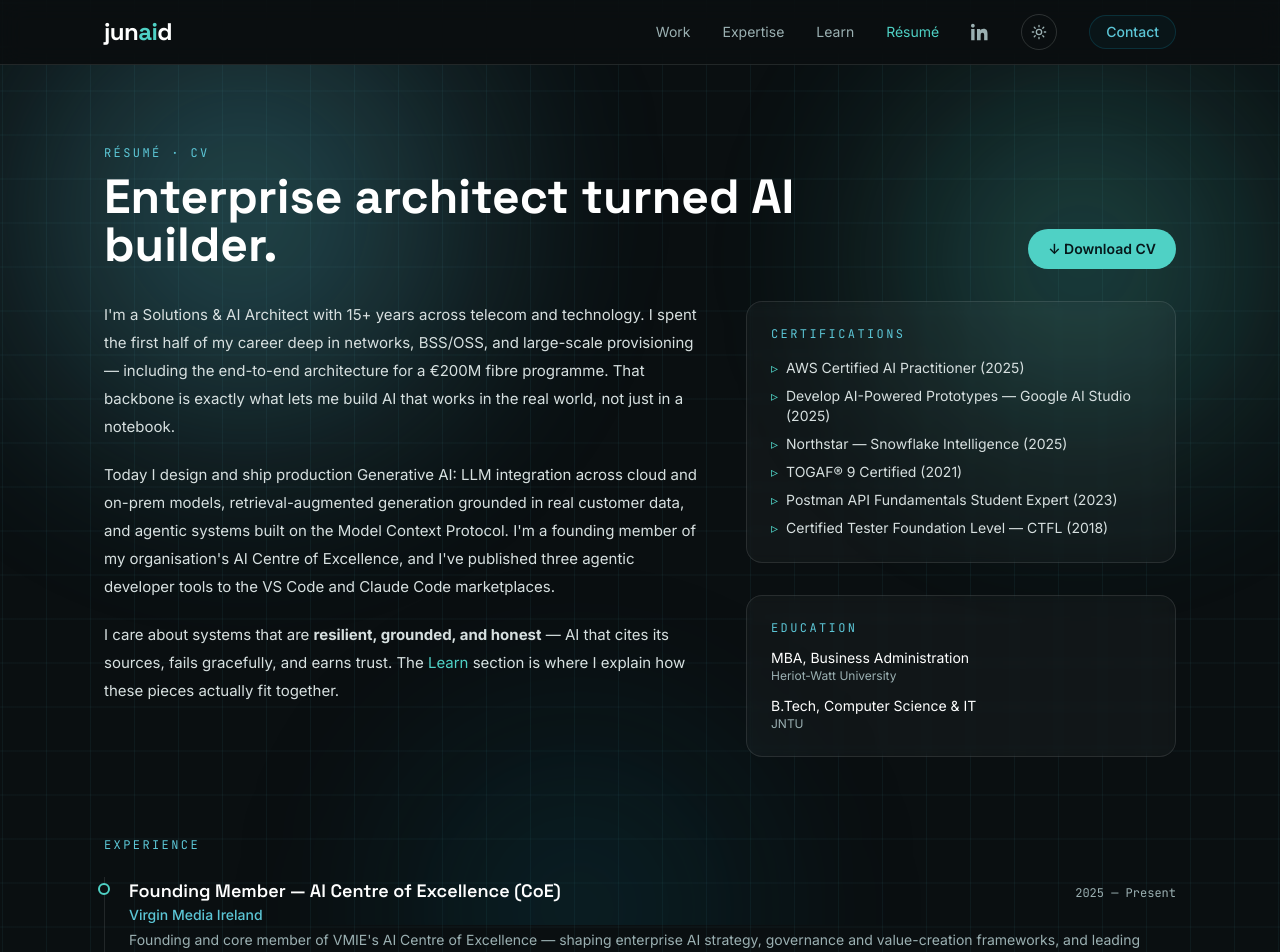
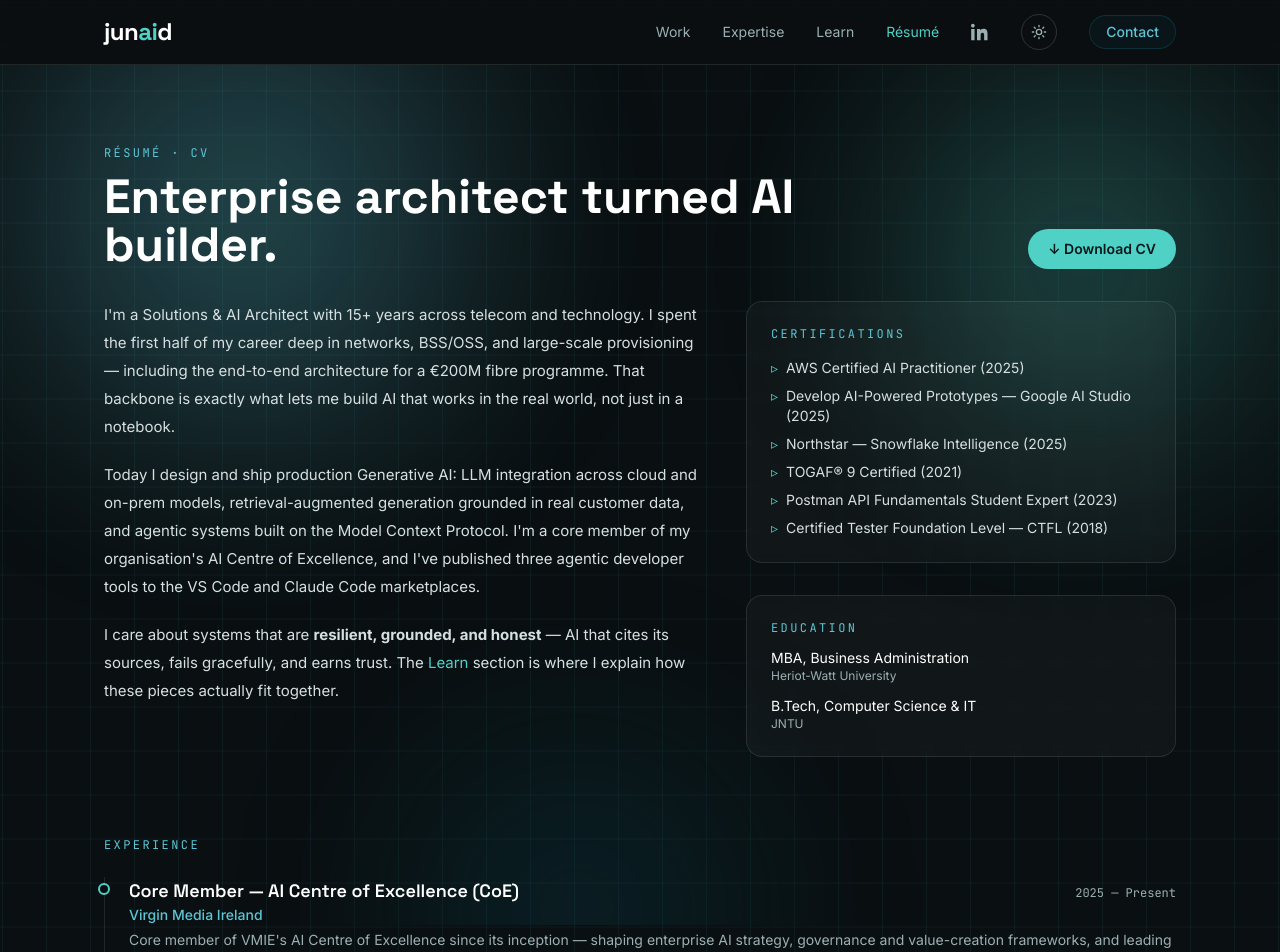
Before and after one commit to saajunaid/jun-ai-d, a Next.js app: page /resume in a window 1280 px wide. Shown: the top 952 px of the page. Built offline with nearby package versions, Linux system fonts and the light colour scheme.

Commit message:
Retitle AI role to Core Member — AI Centre of Excellence
Drop 'founding' wording across CV, resume timeline, and bio.

Co-Authored-By: Claude Opus 4.8 <noreply@anthropic.com>

```diff
--- a/app/resume/page.tsx
+++ b/app/resume/page.tsx
@@ -37,7 +37,7 @@ export default function Resume() {
           <p>
             Today I design and ship production Generative AI: LLM integration across cloud and
             on-prem models, retrieval-augmented generation grounded in real customer data, and
-            agentic systems built on the Model Context Protocol. I&apos;m a founding member of my
+            agentic systems built on the Model Context Protocol. I&apos;m a core member of my
             organisation&apos;s AI Centre of Excellence, and I&apos;ve published three agentic
             developer tools to the VS Code and Claude Code marketplaces.
           </p>
--- a/lib/content.ts
+++ b/lib/content.ts
@@ -133,10 +133,10 @@ export const tools: Tool[] = [
 
 export const experience = [
   {
-    role: "Founding Member — AI Centre of Excellence (CoE)",
+    role: "Core Member — AI Centre of Excellence (CoE)",
     org: "Virgin Media Ireland",
     period: "2025 — Present",
-    note: "Founding and core member of VMIE's AI Centre of Excellence — shaping enterprise AI strategy, governance and value-creation frameworks, and leading delivery of production GenAI platforms (contact-centre assistants, RAG customer intelligence, AI field dispatch) across the business.",
+    note: "Core member of VMIE's AI Centre of Excellence since its inception — shaping enterprise AI strategy, governance and value-creation frameworks, and leading delivery of production GenAI platforms (contact-centre assistants, RAG customer intelligence, AI field dispatch) across the business.",
   },
   {
     role: "Lead Solutions Architect — Architecture & Transformation",
```
Also changed, not shown: 1 other file (tests, documents, lock files or other folders).
